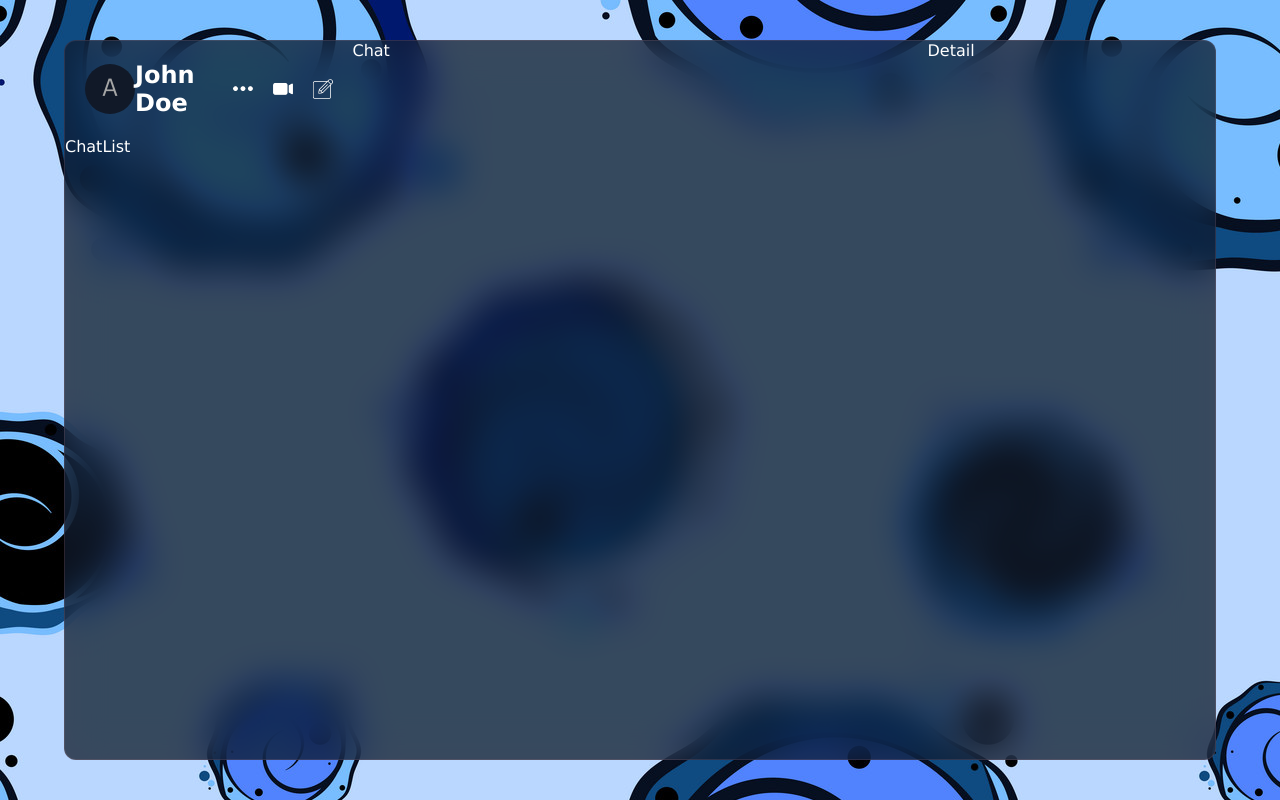
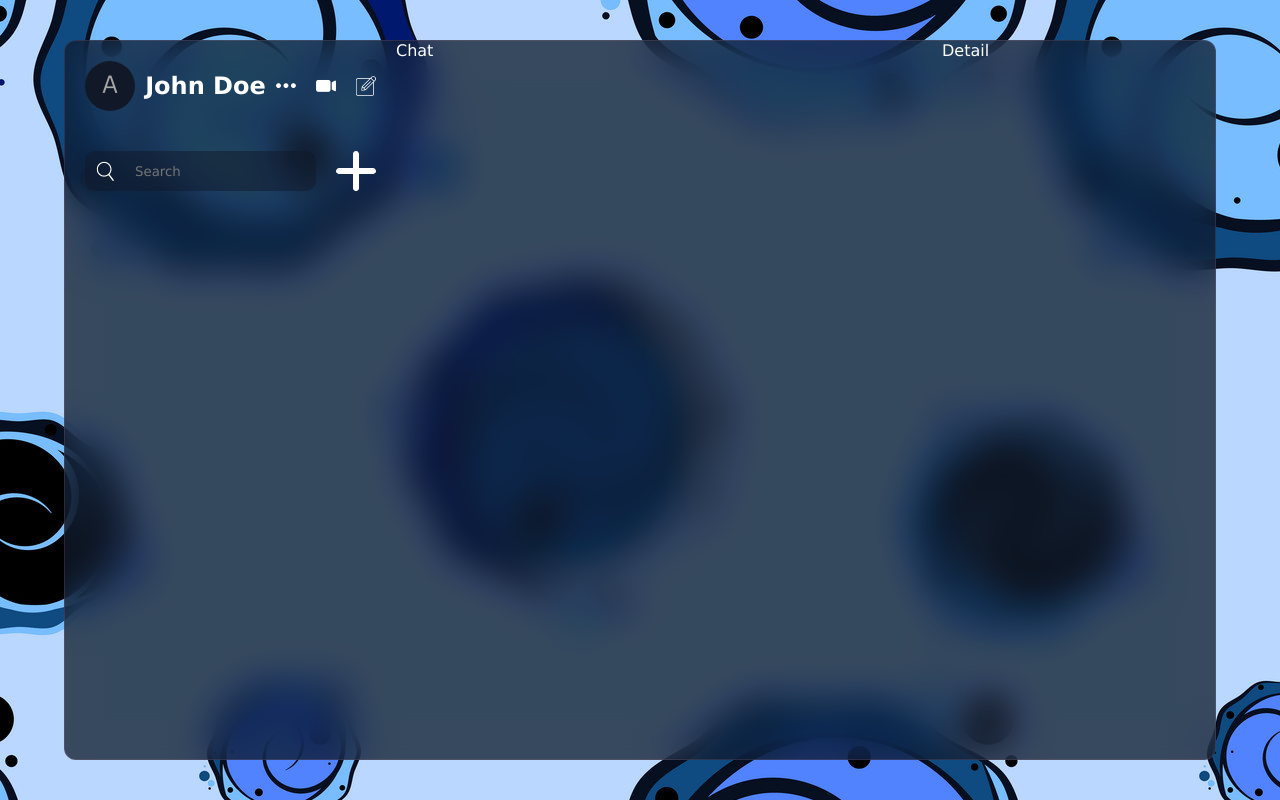
Before and after one commit to Nishant-Kumar-Sah/React-Firebase-Chat-App, a React (Vite) app: page / in a window 1280 px wide. Built offline with nearby package versions, Linux system fonts and the light colour scheme.

Commit message:
Chatlist

```diff
--- a/src/components/list/chatList/ChatList.jsx
+++ b/src/components/list/chatList/ChatList.jsx
@@ -1,9 +1,17 @@
 import React from 'react'
 import "./chatList.css"
 const ChatList = () => {
-  return (
-    <div className='chatList'>ChatList</div>
-  )
+        return (
+                <div className='chatList'>
+                        <div className="search">
+                                <div className="searchBar">
+                                        <img src="./search.png" alt="" />
+                                        <input type="text" placeholder='Search' name="" id="" />
+                                </div>
+                                <img src="./plus.png" alt="" />
+                        </div>
+                </div>
+        )
 }
 
 export default ChatList
--- a/src/components/list/chatList/chatList.css
+++ b/src/components/list/chatList/chatList.css
@@ -1,3 +1,33 @@
 .chatList {
+        .search {
+                display: flex;
+                align-items: center;
+                gap: 20px;
+                padding: 20px;
 
+                .searchBar {
+                        flex: 1;
+                        background-color: rgba(17,25,40,0.5);
+                        display: flex;
+                        align-items: center;
+                        gap: 20px;
+                        border-radius: 10px;
+                        padding: 10px;
+
+                        input {
+                                background-color: transparent;
+                                border: none;
+                                outline: none;
+                                color: white;
+                                flex: 1;
+                        }
+
+                        img {
+                                width: 20px;
+                                height: 20px;
+
+                        }
+
+                }
+        }
 }
```
Also changed, not shown: public/plus.png (added), public/search.png (added).
